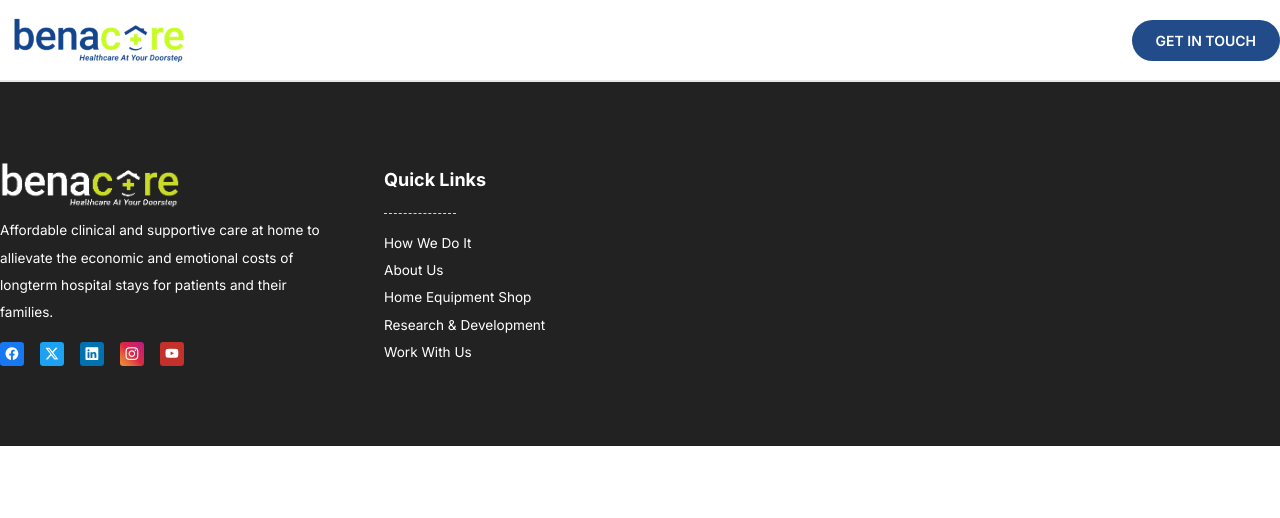
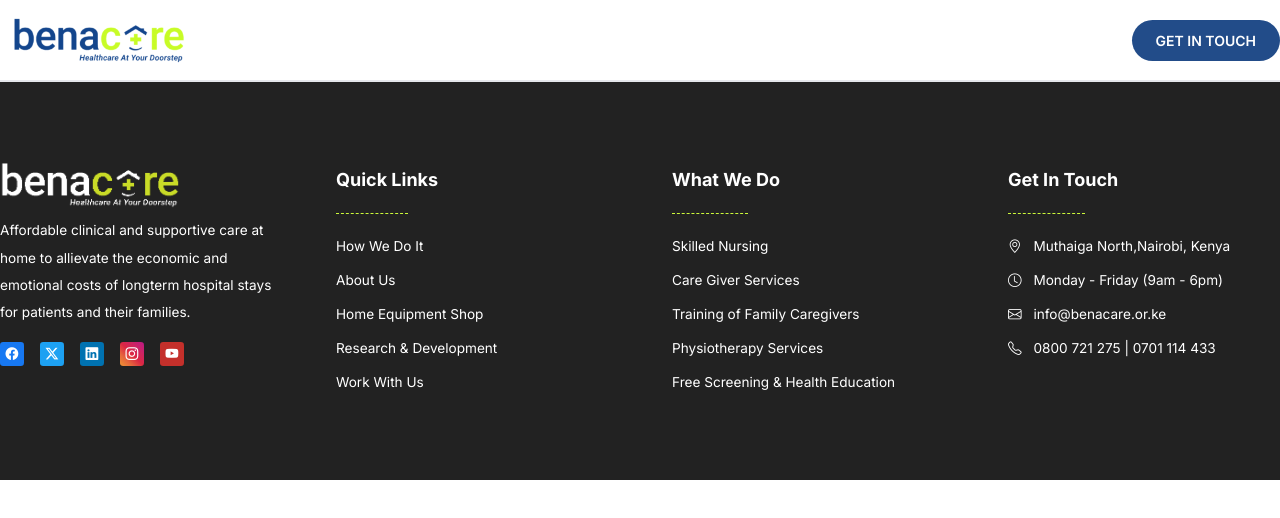
Before and after one commit to paulnyabaro/benacare_frontend, a Next.js app: page /shop in a window 1280 px wide. Shown: the top 518 px of the page. Built offline with nearby package versions, Linux system fonts and the light colour scheme.

Commit message:
Still working on footer

```diff
--- a/app/components/Footer.tsx
+++ b/app/components/Footer.tsx
@@ -33,6 +33,25 @@ const Footer = () => {
                             <li><a href="">Work With Us</a></li>
                         </ul>
                     </div>
+                    <div className="w-full md:w-1/2 lg:w-1/4">
+                        <h3>What We Do</h3>
+                        <ul className="footer-links">
+                            <li><a href="">Skilled Nursing</a></li>
+                            <li><a href="">Care Giver Services</a></li>
+                            <li><a href="">Training of Family Caregivers</a></li>
+                            <li><a href="">Physiotherapy Services</a></li>
+                            <li><a href="">Free Screening & Health Education</a></li>
+                        </ul>
+                    </div>
+                    <div className="w-full md:w-1/2 lg:w-1/4">
+                        <h3>Get In Touch</h3>
+                        <ul className="footer-links">
+                            <li><a href=""><i className="bi bi-geo-alt mr-2"></i> Muthaiga North,Nairobi, Kenya</a></li>
+                            <li><a href=""><i className="bi bi-clock mr-2"></i> Monday - Friday (9am - 6pm)</a></li>
+                            <li><a href=""><i className="bi bi-envelope mr-2"></i> info@benacare.or.ke</a></li>
+                            <li><a href=""><i className="bi bi-telephone mr-2"></i> 0800 721 275 | 0701 114 433</a></li>
+                        </ul>
+                    </div>
                 </div>
             </div>
         </section>
--- a/app/globals.css
+++ b/app/globals.css
@@ -62,6 +62,7 @@ footer h3::before{
 }
 footer ul li{
   font-size: 0.85rem;
+  line-height: 2.5;
 }
 
 .main-footer {
```
